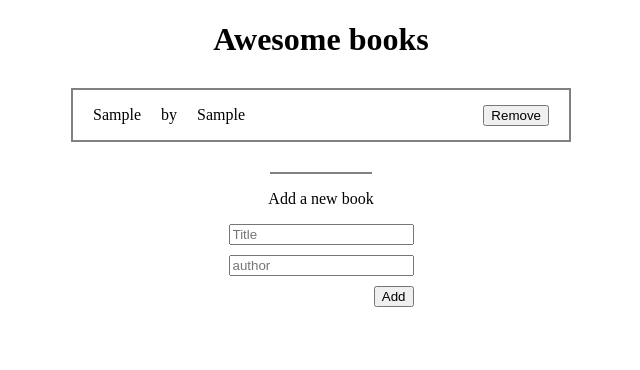
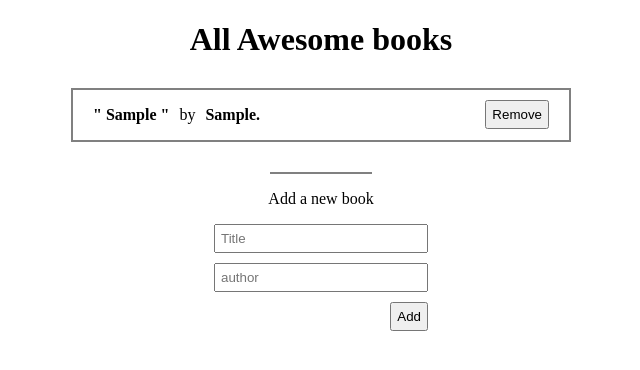
Before and after one commit to HSMathebula/Awesome-books-plain-JavaScript-with-objects, a website: page index.html in a window 1280 px wide. Both pictures are taken after typing "Sample", "Sample" into the empty fields and a click on the button "Add". Shown: the whole page, without its empty margins (319-959 px from the left). Drawn offline with Linux system fonts and the light colour scheme.

Commit message:
Update css, html, Js to improve design

```diff
--- a/index.html
+++ b/index.html
@@ -10,7 +10,7 @@
   <body>
 
     <div class="main-container">
-      <h1>Awesome books</h1>
+      <h1>All Awesome books</h1>
 
       <div id="book-list"></div>
 
--- a/main.js
+++ b/main.js
@@ -21,8 +21,8 @@ class UI {
     const bookDisplay = document.createElement('div');
     bookDisplay.className = 'bookList1';
     bookDisplay.innerHTML = `
-        <p class="bookTitle">${book.title}</p>
-        <p>by<span></span>${book.author}</p>
+        <p class="bookTitle"><b>" ${book.title} "</b></p>
+        <p>by<span></span><b>${book.author}.</b></p>
         <button class="delete">Remove</button>
         `;
 
--- a/style.css
+++ b/style.css
@@ -26,15 +26,17 @@ form {
 
 input {
   margin-bottom: 10px;
+  width: 200px;
+  padding: 5px;
 }
 
 .bookTitle {
-  margin-right: 20px;
+  margin-right: 10px;
   margin-left: 20px;
 }
 
 span {
-  margin-right: 20px;
+  margin-right: 10px;
 }
 
 .bookList1 {
@@ -42,11 +44,19 @@ span {
   position: relative;
 }
 
-.bookList1:nth-child(even) { background: #ccc; }
-.bookList1:nth-child(odd) { background: #fff; }
+.bookList1:nth-child(even) {
+  background: #ccc;
+}
+.bookList1:nth-child(odd) {
+  background: #fff;
+}
 
 .delete {
   position: absolute;
   right: 20px;
-  top: 30%;
+  top: 20%;
 }
+
+button {
+  padding: 5px;
+}
```
